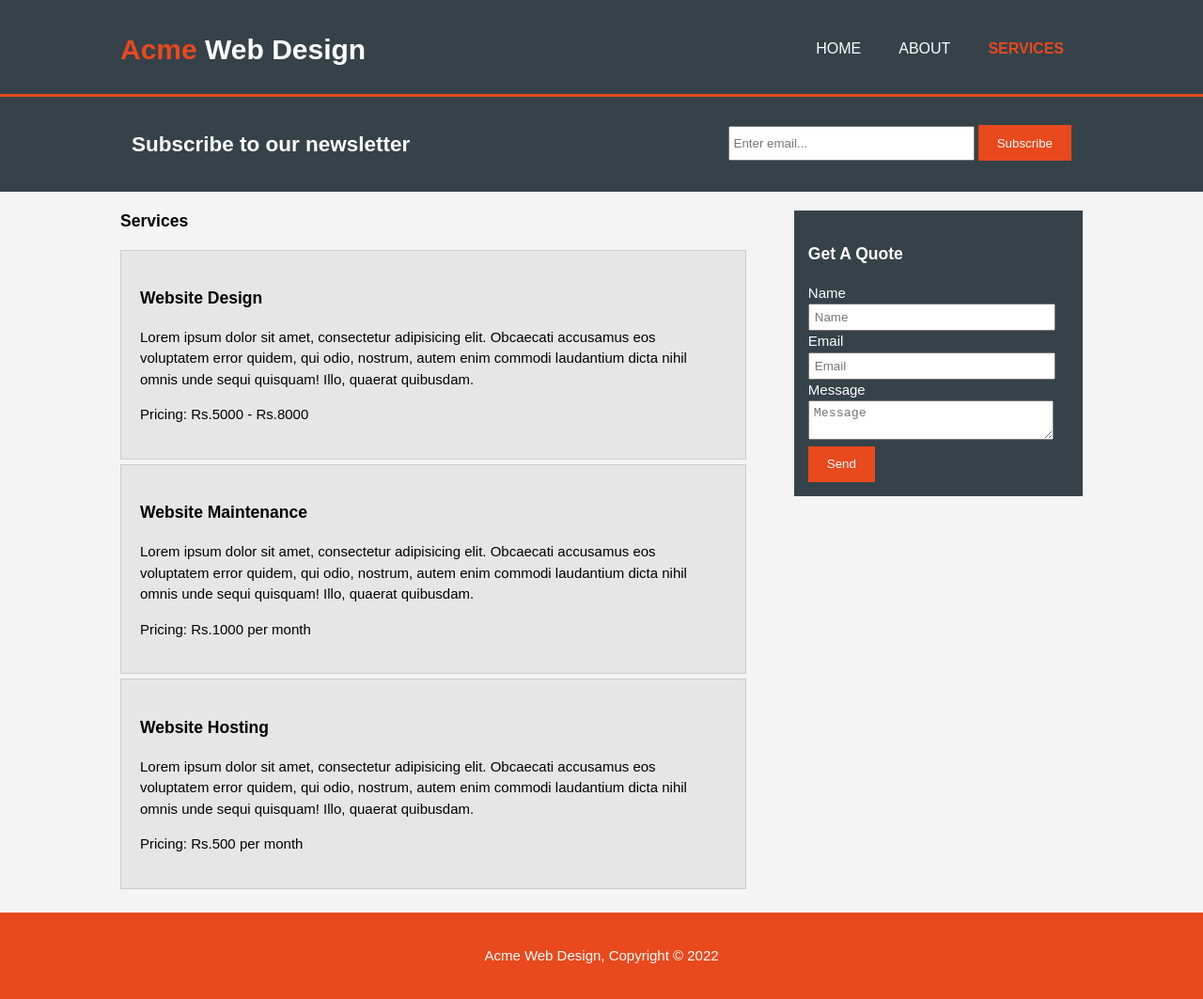
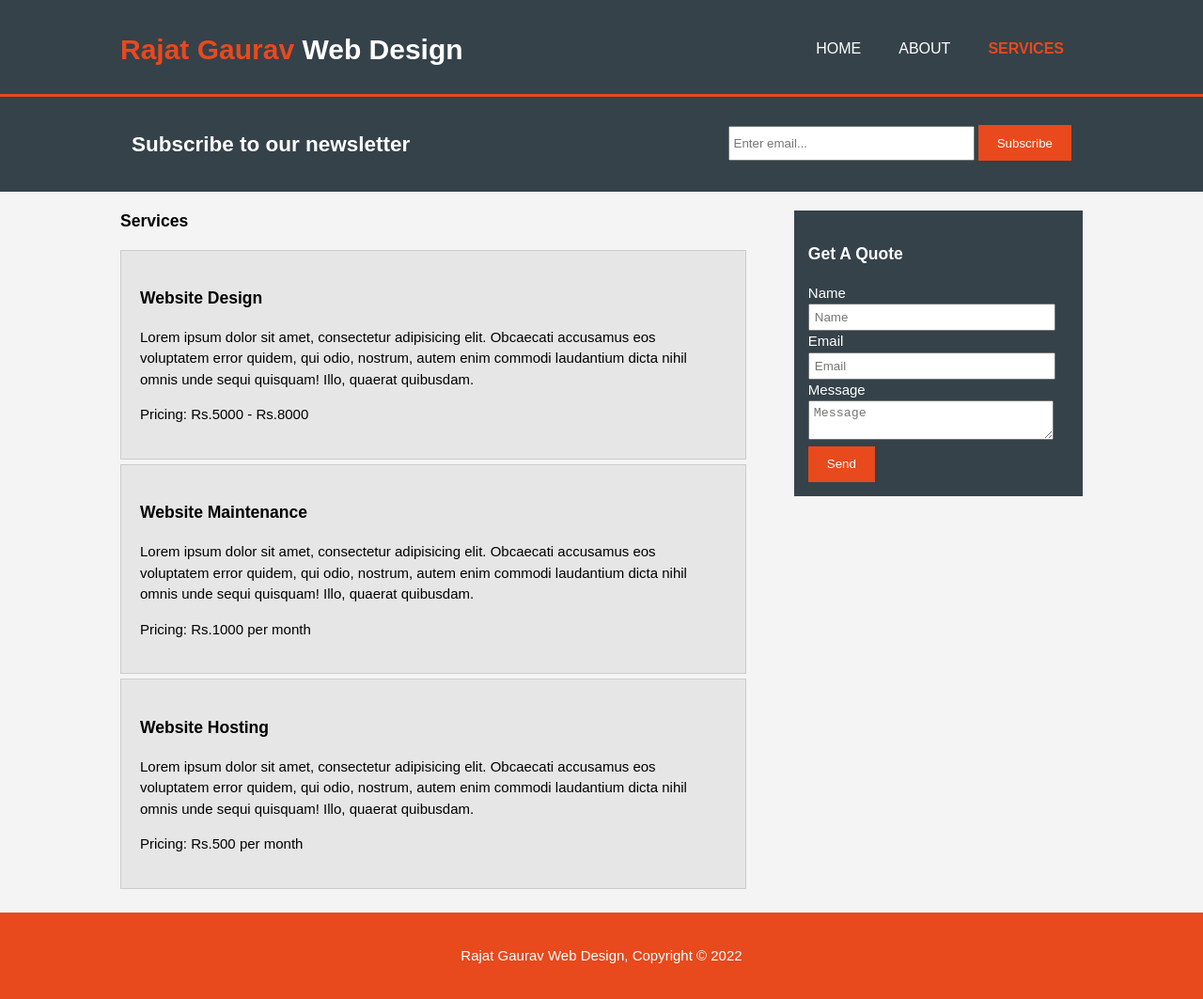
Before and after one commit to rajatgaurav/Responsive-Layout, a plain HTML site: page services.html in a window 1280 px wide. Shown: the whole page at 94% size. Drawn offline with Linux system fonts and the light colour scheme.

Commit message:
Update services.html

```diff
--- a/services.html
+++ b/services.html
@@ -6,15 +6,15 @@
         <meta name="viewport" content="width=device-width, initial-scale=1.0">
         <meta name="description" content="Affordable and professional web design">
         <meta name="keywords" content="web design, afforfable web design, professional web design">
-        <meta name="author" content="Shivansh Tiwari">
-        <title>Acme Web design | Services</title>
+        <meta name="author" content="Rajat Gaurav">
+        <title>Rajat Gaurav Web design | Services</title>
         <link rel="stylesheet" href="./styles.css">
     </head>
     <body>
         <header>
             <div class="container">
                 <div id="branding">
-                    <h1><span class="highlight">Acme</span> Web Design</h1>
+                    <h1><span class="highlight">Rajat Gaurav</span> Web Design</h1>
                 </div>
                 <nav>
                     <ul>
@@ -81,7 +81,7 @@
             </div>
         </section>
         <footer>
-            <p>Acme Web Design, Copyright &copy; 2022</p>
+            <p>Rajat Gaurav Web Design, Copyright &copy; 2022</p>
         </footer>
     </body>
 </html>
```
